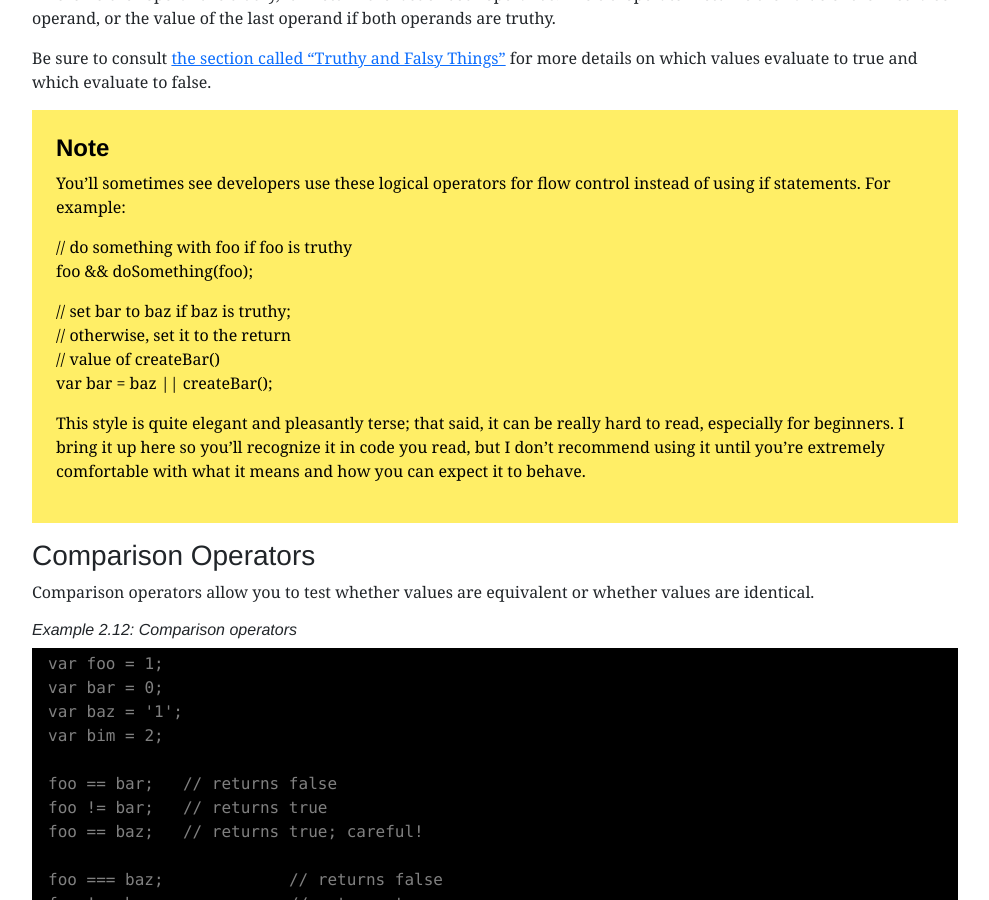
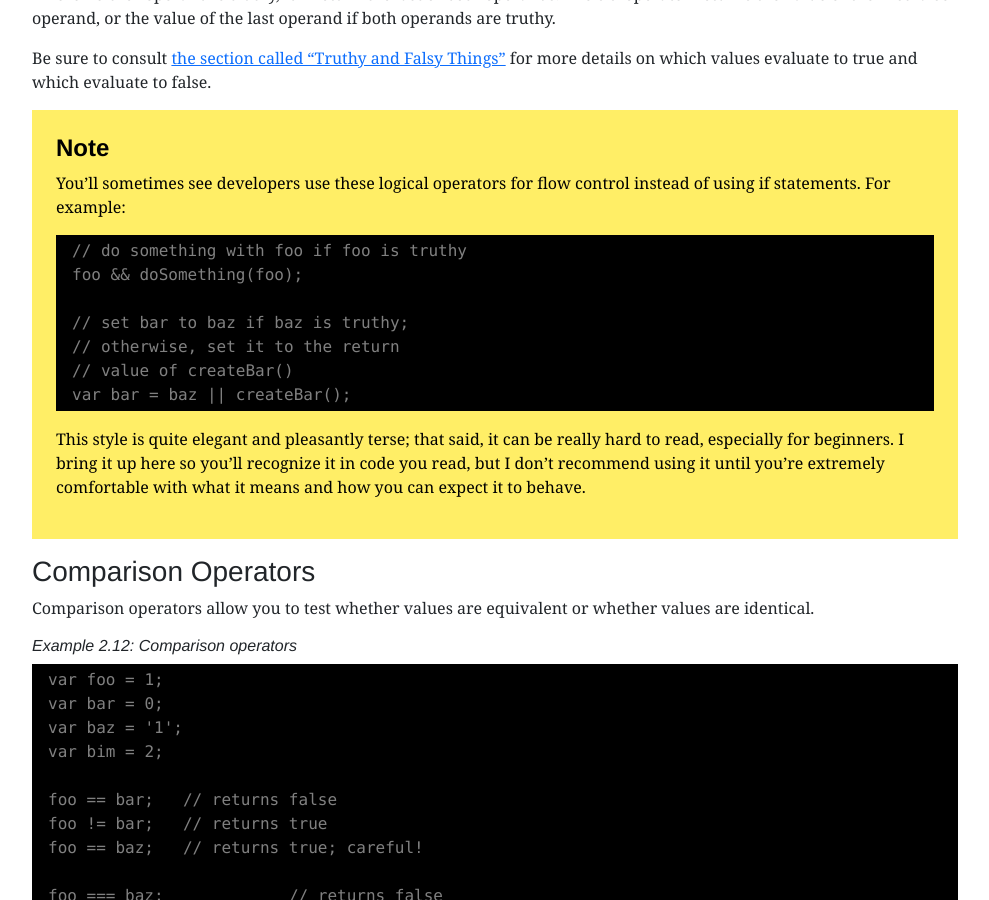
Before and after one commit to dan-carroll/jquery-fundamentals, a Jekyll site: the page built from legacy/ch02-js-basics.md, in a window 1280 px wide and 900 px high, scrolled down 2435 px. Shown: the whole window, without its empty margins (145-1134 px from the left). Built offline with Jekyll 4.4.1, drawn with Linux system fonts in a browser that asks for light colours; part of the change alters nothing that is shown.

````diff
--- a/legacy/ch02-js-basics.md
+++ b/legacy/ch02-js-basics.md
@@ -135,6 +135,7 @@ Be sure to consult [the section called “Truthy and Falsy Things”](http://jqf
 >
 > You'll sometimes see developers use these logical operators for flow control instead of using if statements. For example:
 >
+> ```javascript
 > // do something with foo if foo is truthy
 > foo && doSomething(foo);
 >
@@ -142,6 +143,7 @@ Be sure to consult [the section called “Truthy and Falsy Things”](http://jqf
 > // otherwise, set it to the return
 > // value of createBar()
 > var bar = baz || createBar();
+> ```
 >
 > This style is quite elegant and pleasantly terse; that said, it can be really hard to read, especially for beginners. I bring it up here so you'll recognize it in code you read, but I don't recommend using it until you're extremely comfortable with what it means and how you can expect it to behave.
 
````
